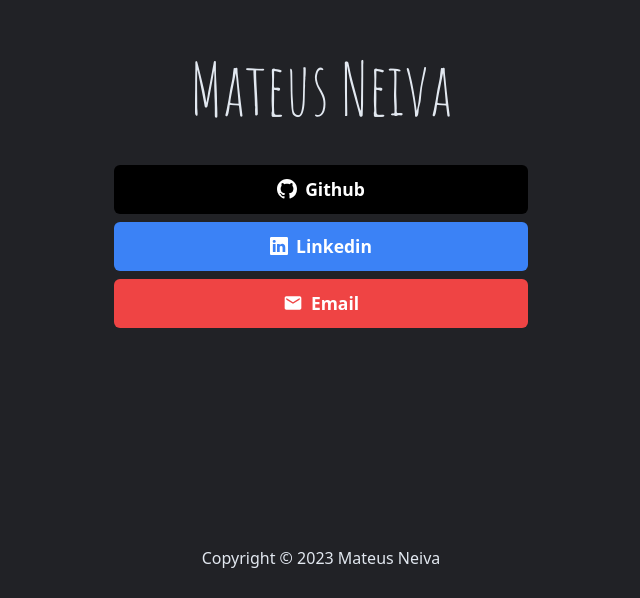
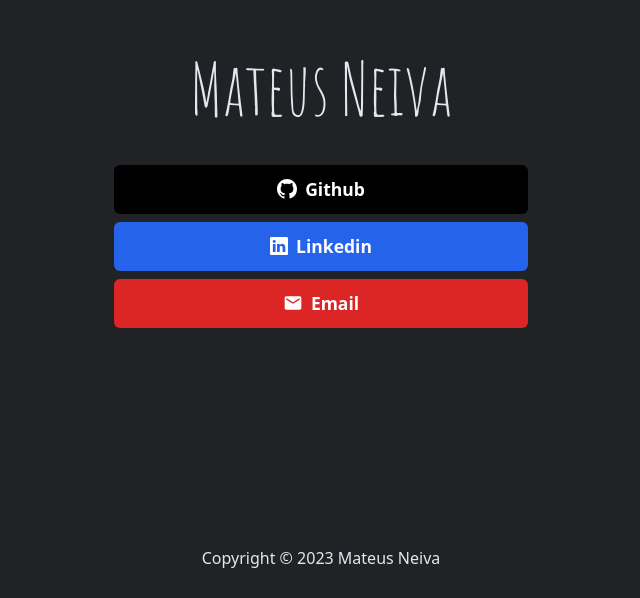
Before and after one commit to mateusneiva/mateusneiva-homepage, a Next.js app: page / in a window 1280 px wide. Shown: the part 202-800 px from the top of the page, without its empty margins (319-959 px from the left). Built offline with nearby package versions, Linux system fonts and the light colour scheme.

Commit message:
style: change Linkedin and Email background

```diff
--- a/src/pages/index.tsx
+++ b/src/pages/index.tsx
@@ -34,7 +34,7 @@ export default function Home() {
               </a>
             </Button>
 
-            <Button className="bg-blue-500 text-white" asChild>
+            <Button className="bg-blue-600 text-white" asChild>
               <a
                 href="https://www.linkedin.com/in/mateus-neiva-a120b0210/"
                 target="_blank"
@@ -46,7 +46,7 @@ export default function Home() {
               </a>
             </Button>
 
-            <Button className="bg-red-500 text-white" asChild>
+            <Button className="bg-red-600 text-white" asChild>
               <a
                 href="mailto:mateusneiva.dev@gmail.com"
                 target="_blank"
```
